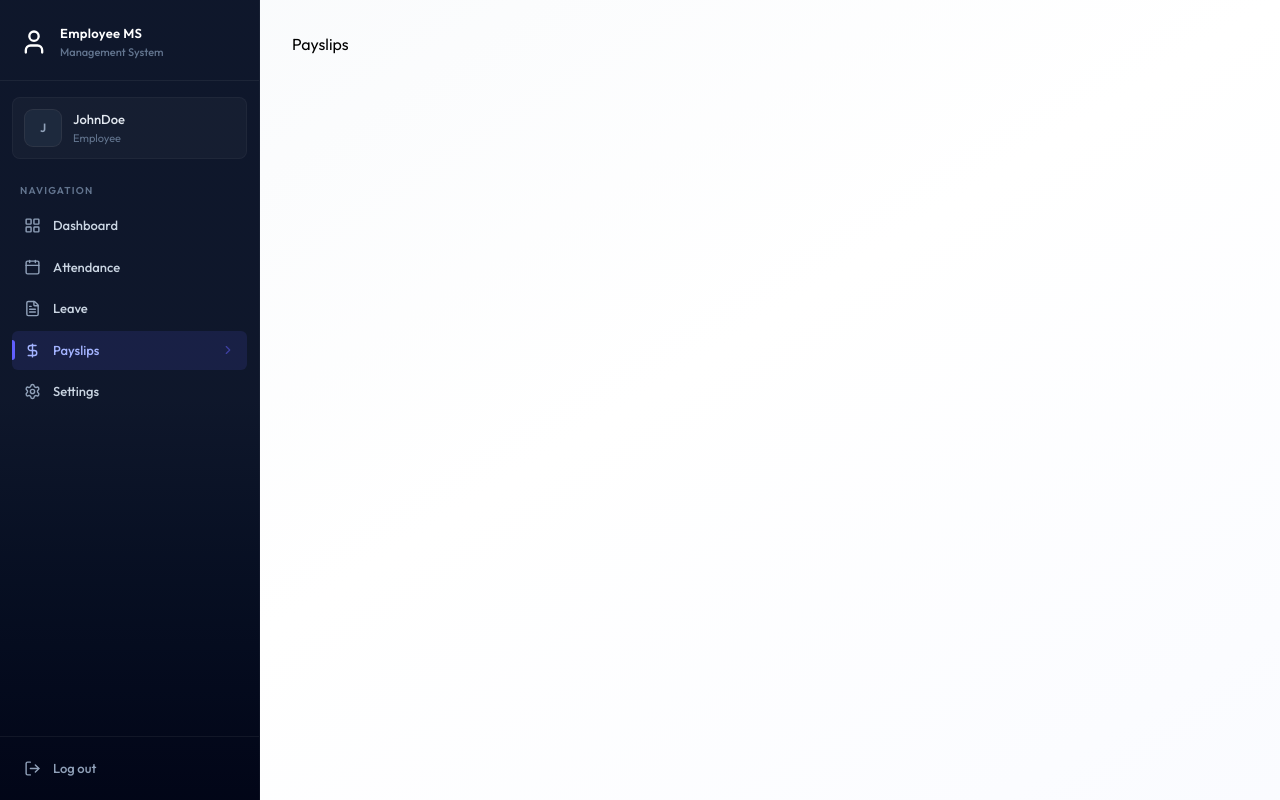
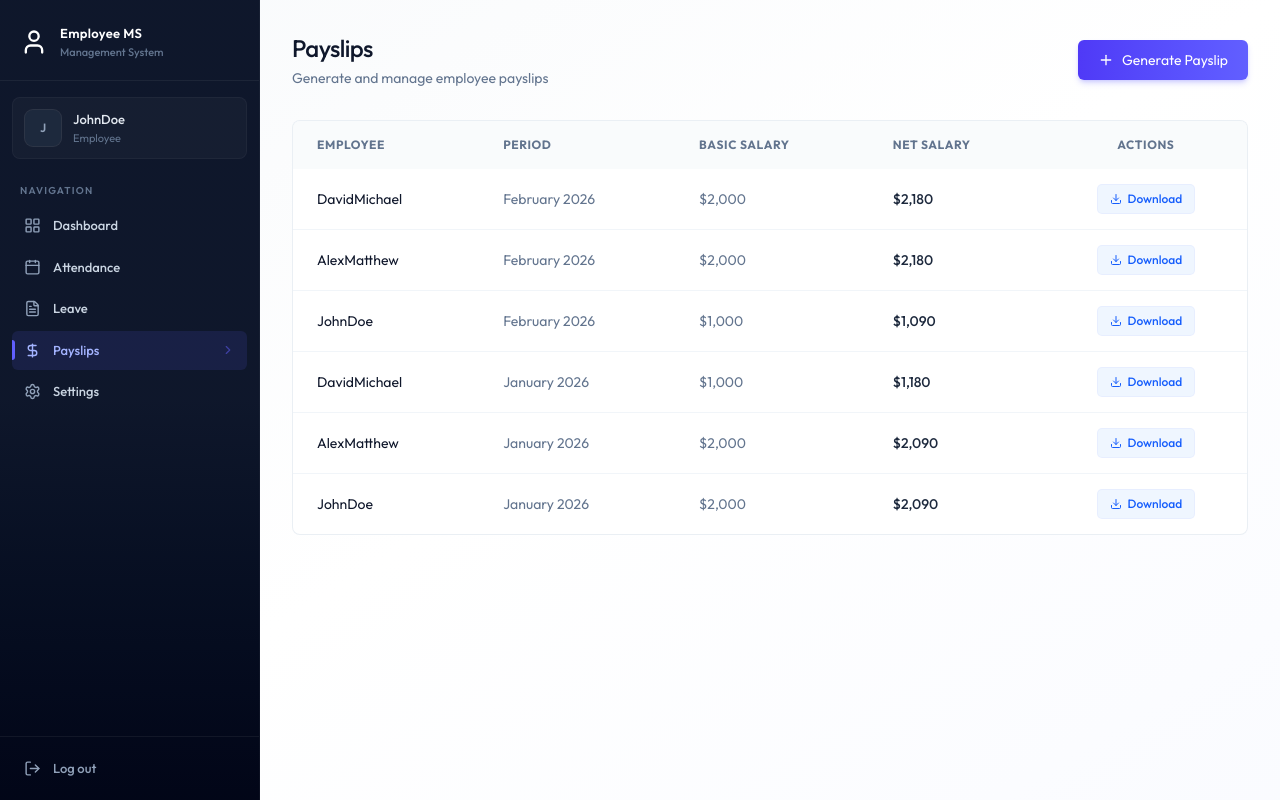
Before and after one commit to Ti43245/FullStack-EMS, a React (Vite) app in the folder client/: page /payslips in a window 1280 px wide. Built offline with nearby package versions, Linux system fonts and the light colour scheme.

Commit message:
payslips page UI completed

```diff
--- /dev/null
+++ b/client/src/components/payslip/GeneratePayslipForm.jsx
@@ -0,0 +1,97 @@
+import { X, Plus } from 'lucide-react'
+import React, { useState } from 'react'
+
+const GeneratePayslipForm = ({employees, onSuccess}) => {
+    const [isOpen, setIsOpen] = useState(false)
+    const [loading, setLoading] = useState(false)
+
+    if(!isOpen) return (
+        <button onClick={()=>setIsOpen(true)} className="btn-primary flex items-center gap-2">
+            <Plus className="w-4 h-4" /> Generate Payslip
+        </button>
+    )
+
+    const handleSubmit = async (e) => {
+        e.preventDefault();
+
+    }
+  return (
+    <div className='fixed inset-0 bg-black/40 backdrop-blur-sm flex items-center
+    justify-center z-50 p-4'>
+        <div className='card max-w-lg w-full p-6 animate-slide-up'>
+            <div className='flex justify-between items-center mb-6'>
+             <h3 className='text-lg font-bold text-slate-900'>Generate Monthly Payslip</h3>
+             <button onClick={()=> setIsOpen(false)}
+             className='text-slate-400 hover:text-slate-600 p-1'>
+                <X size={20} />
+             </button>
+            </div>
+            <form onSubmit={handleSubmit} className="space-y-4">
+                {/* select employee */}
+                 <div>
+                    <label className="block text-sm font-medium text-slate-700 mb-2">Employee</label>
+                    <select name="employeeId" required>
+                        {employees.map((e)=>(
+                            <option key={e.id} value={e.id}>
+                                {e.firstName} {e.lastName} ({e.position})
+                            </option>
+                        ))}
+                    </select>
+                 </div>
+                {/* select month & year */}
+                <div className='grid grid-cols-2 gap-4'>
+                    <div>
+                        <label className="block text-sm font-medium text-slate-700 mb-2">Month</label>
+                          <select name="month">
+                            {Array.from({length: 12}, (_, i)=> i + 1).map ((m)=>(
+                                <option key={m} value={m}>
+                                    {m}
+
+                                </option>
+                            ))}
+                          </select>
+                    </div>
+                    <div>
+                        <label className="block text-sm font-medium text-slate-700 mb-2">Year</label>
+                          <input type="number" name="year" defaultValue={new Date().getFullYear()} />
+                    </div>
+                </div>
+
+                {/* Basic Salary */}
+                <div>
+                        <label className="block text-sm font-medium text-slate-700 mb-2">Basic Salary</label>
+                          <input type="number" name="basicSalary" required placeholder="5000" />
+                    </div>
+
+                {/* Allowances & Deductions */}
+                <div className="grid grid-cols-2 gap-4">
+                    <div>
+                        <label className="block text-sm font-medium text-slate-700 mb-2">Allowances</label>
+                          <input type="number" name="allowances" defaultValue="0" />
+                    </div>
+
+                     <div>
+                        <label className="block text-sm font-medium text-slate-700 mb-2">Deductions</label>
+                          <input type="number" name="deductions" defaultValue="0" />
+                    </div>
+                </div>
+
+                {/* buttons */}
+                <div className="flex justify-end gap-3 pt-2">
+                    <button onClick={()=> setIsOpen(false)} type='button' className='btn-secondary'>
+                        Cancel
+                    </button>
+
+                    <button disabled={loading} type='submit' className='btn-primary flex items-center'>
+                        {loading && <Loader2 className="w-4 h-4 mr-2 animate-spin" />}
+                        Generate
+                    </button>
+                </div>
+            </form>
+        </div>
+
+    </div>
+  )
+}
+
+export default GeneratePayslipForm
--- /dev/null
+++ b/client/src/components/payslip/PayslipList.jsx
@@ -0,0 +1,76 @@
+import { Download } from 'lucide-react'
+import React from 'react'
+import { format } from 'date-fns';
+
+const PayslipList = ({payslips, isAdmin}) => {
+  return (
+   <div className='card overflow-hidden'>
+            <div className="overflow-x-auto">
+               <table className="table-modern">
+                   <thead>
+                       <tr>
+                        {isAdmin && <th>Employee</th>}
+                           <th>Period</th>
+                           <th>Basic Salary</th>
+                           <th>Net Salary</th>
+                            <th className='text-center'>Actions</th>
+
+                       </tr>
+                   </thead>
+                   <tbody>
+                       {payslips.length === 0 ?(
+                           <tr>
+                               <td colSpan={isAdmin ? 5 : 4} className="text-center py-12 text-slate-400">
+                                   NO payslips found
+                               </td>
+                           </tr>
+                       ) : (
+                           payslips.map((payslip)=>{
+
+                               return(
+                                   <tr key={payslip._id || payslip.id}>
+                                    {isAdmin && (
+                                       <td className='text-slate-900'>
+                                           {payslip.employee?.firstName}
+                                           {payslip.employee?.lastName}
+                                       </td>
+                                    )}
+                                        <td className='text-slate-500'>
+                                           {format(new Date(payslip.year, payslip.month - 1), "MMMM yyyy")}
+                                        </td>
+
+                                        <td className=' text-slate-500'>
+                                         ${payslip.basicSalary?. toLocaleString()}
+                                       </td>
+
+                                        <td className='font-medium text-slate-800'>
+                                         ${payslip.netSalary?. toLocaleString()}
+                                       </td>
+
+
+
+                                        <td className='text-center'>
+                                        <button onClick={()=> window.open(`/print/payslips/${payslip._id ||
+                                            payslip.id}
+                                        `)}
+                                        className='inline-flex items-center px-3 py-1.5 text-xs font-medium rounded text-blue-600
+                                        bg-blue-50 hover:bg-blue-100 transition-colors ring-1 ring-blue-600/10'>
+                                           <Download className="w-3 h-3 mr-1.5" /> Download
+                                        </button>
+
+                                       </td>
+                   </tr>
+               )
+           })
+       )}
+   </tbody>
+
+               </table>
+
+           </div>
+
+       </div>
+  )
+}
+
+export default PayslipList
--- a/client/src/pages/Payslips.jsx
+++ b/client/src/pages/Payslips.jsx
@@ -1,10 +1,46 @@
+import { useCallback, useEffect, useState } from "react"
+import { dummyPayslipData, dummyEmployeeData} from "../assets/assets"
+import Loading from '../components/Loading'
+import PayslipList from "../components/payslip/PayslipList"
+import GeneratePayslipForm from "../components/payslip/GeneratePayslipForm"
+
 
 const Payslips = () => {
+  const [payslips, setPayslips] = useState([])
+  const [employees, setEmployees] = useState([])
+  const [loading, setLoading] = useState(true);
+  const isAdmin =true;
+
+  const fetchPayslips = useCallback(async ()=>{
+    setPayslips(dummyPayslipData)
+    setTimeout(() => {
+      setLoading(false);
+    }, 1000);
+    },[])
+
+  useEffect(()=>{
+    fetchPayslips()
+  },[fetchPayslips])
+
+  useEffect(()=>{
+    if(isAdmin) setEmployees(dummyEmployeeData)
+  },[isAdmin])
+
+  if(loading) return <Loading />
+
   return (
-    <div>
-      Payslips
+    <div className="animate-fade-in">
+      <div className="flex flex-col sm:flex-row justify-between items-start
+      sm:items-center gap-4 mb-8">
+        <div>
+          <h1 className="page-title">Payslips</h1>
+          <p className="page-subtitle">{isAdmin ? "Generate and manage employee payslips" : "Your payslips history"}</p>
+        </div>
+        {isAdmin && <GeneratePayslipForm employees={employees} onSuccess={fetchPayslips}/>}
+      </div>
+      <PayslipList payslips={payslips} isAdmin={isAdmin}/>
     </div>
   )
 }
 
-export default Payslips
+export default Payslips;
```
